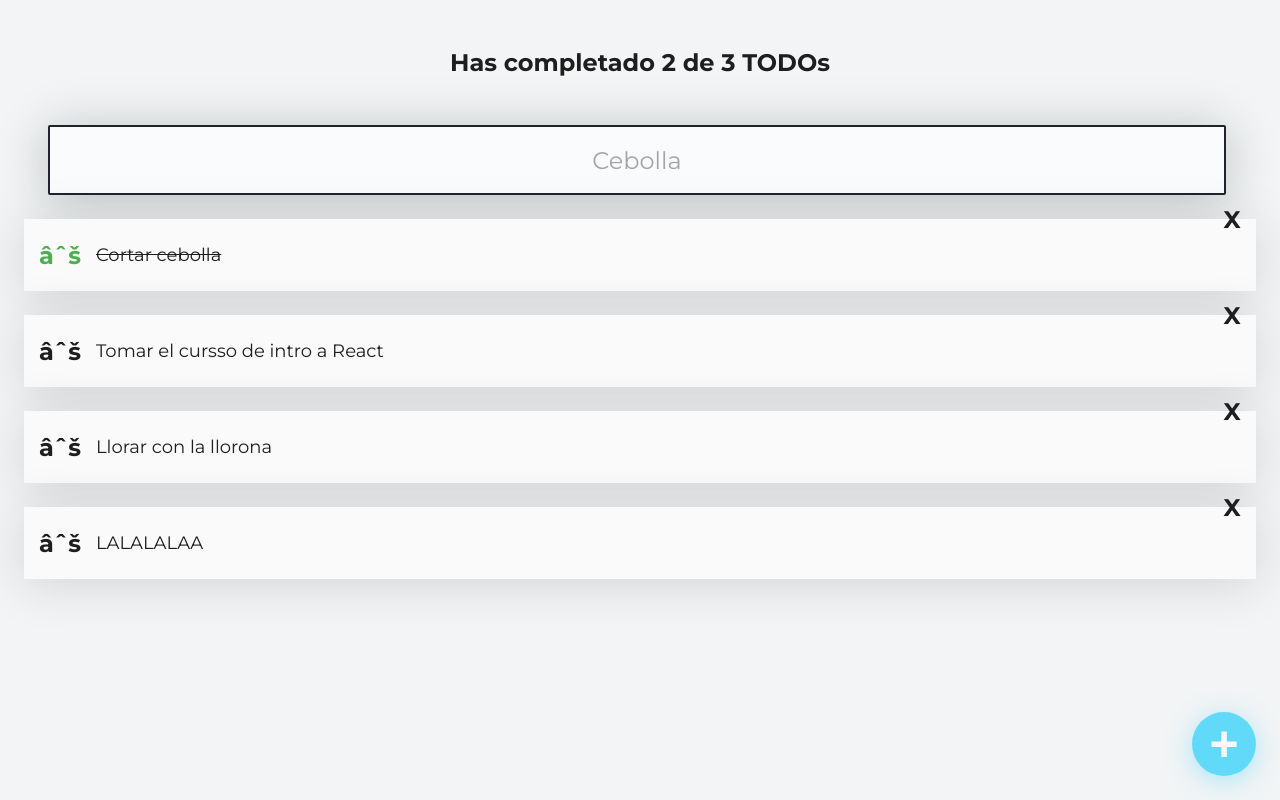
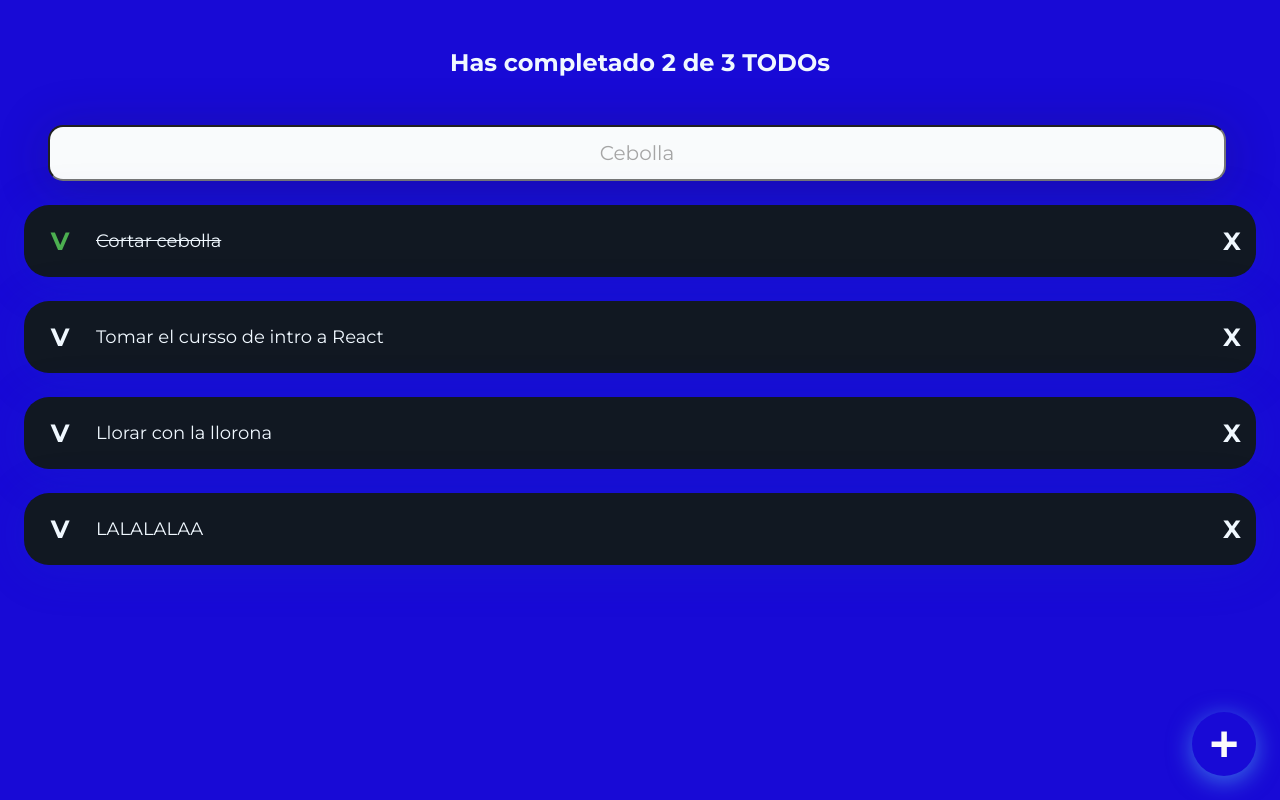
Before and after one commit to EdinsonRequena/TodoListZinli, a React (Create React App) app: page / in a window 1280 px wide. Built offline with nearby package versions, Linux system fonts and the light colour scheme.

Commit message:
improving styles

```diff
--- a/src/assets/styles/components/CreateTodoButton.css
+++ b/src/assets/styles/components/CreateTodoButton.css
@@ -1,5 +1,5 @@
 .CreateTodoButton {
-    background-color: #61DAFA;
+    background-color: rgb(24, 10, 214);
     box-shadow: 0px 5px 25px rgba(97, 218, 250, 0.5);
     border: none;
     border-radius: 50%;
--- a/src/assets/styles/components/TodoCounter.css
+++ b/src/assets/styles/components/TodoCounter.css
@@ -2,5 +2,6 @@
     font-size: 24px;
     text-align: center;
     margin: 0;
+    color: aliceblue;
     padding: 48px;
   }
--- a/src/assets/styles/components/TodoItem.css
+++ b/src/assets/styles/components/TodoItem.css
@@ -1,11 +1,13 @@
 .TodoItem {
-    background-color: #FAFAFA;
+    background-color: rgb(17, 24, 34);
+    color: aliceblue;
     position: relative;
     display: flex;
     justify-content: center;
     align-items: center;
     margin-top: 24px;
-    box-shadow: 0px 5px 50px rgba(32, 35, 41, 0.15);
+    border-radius: 25px;
+    box-shadow: 0px 5px 50px rgba(19, 75, 185, 0.15);
   }
 
   .TodoItem-p {
@@ -26,7 +28,7 @@
     align-items: center;
     height: 48px;
     width: 48px;
-    font-size: 24px;
+    font-size: 25px;
     font-weight: bold;
     /* background-color: #CCC; */
   }
@@ -41,9 +43,12 @@
 
   .Icon-delete {
     position: absolute;
-    top: -24px;
     right: 0;
   }
   .Icon-delete:hover {
     color: red;
   }
+
+  .TodoItem:hover {
+    box-shadow: 0px 5px 25px rgb(255, 255, 255);
+  }
--- a/src/assets/styles/components/TodoSearch.css
+++ b/src/assets/styles/components/TodoSearch.css
@@ -1,11 +1,10 @@
 .TodoSearch {
     background: #F9FBFC;
-    border-radius: 2px;
-    border: 2px solid #202329;
+    border-radius: 15px;
     margin: 0 24px;
-    height: 64px;
+    height: 50px;
     width: calc(100% - 62px);
-    font-size: 24px;
+    font-size: 20px;
     text-align: center;
     font-family: 'Montserrat';
     font-weight: 400;
@@ -20,5 +19,6 @@
   }
 
   .TodoSearch:focus {
-    outline-color: #61DAFA;
+    outline: none;
+    box-shadow: 0px 5px 25px rgb(70, 243, 255);    /* outline-color: #61DAFA; */
   }
--- a/src/components/TodoItem.js
+++ b/src/components/TodoItem.js
@@ -5,7 +5,7 @@ function TodoItem(props) {
     return (
       <li className="TodoItem">
         <span className={`Icon Icon-check ${props.completed && 'Icon-check--active'}`}>
-          âˆš
+          V
         </span>
         <p className={`TodoItem-p ${props.completed && 'TodoItem-p--complete'}`}>
           {props.text}
--- a/src/index.css
+++ b/src/index.css
@@ -1,7 +1,7 @@
 body {
   margin: 0;
   padding: 0;
-  background: #F2F4F5;
+  background: rgb(24, 10, 214);
   color: #1E1E1F;
   font-family: 'Montserrat', Arial, Helvetica, sans-serif;
 }
```
Also changed, not shown: 1 other file (tests, documents, lock files or other folders).
